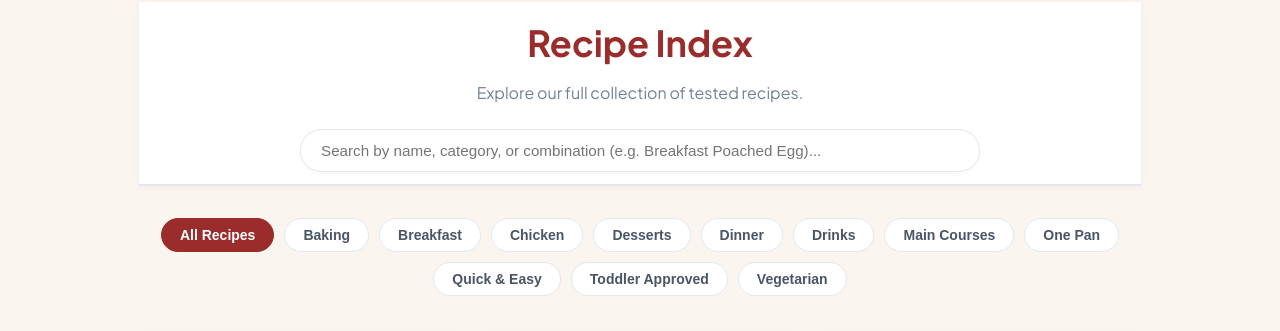
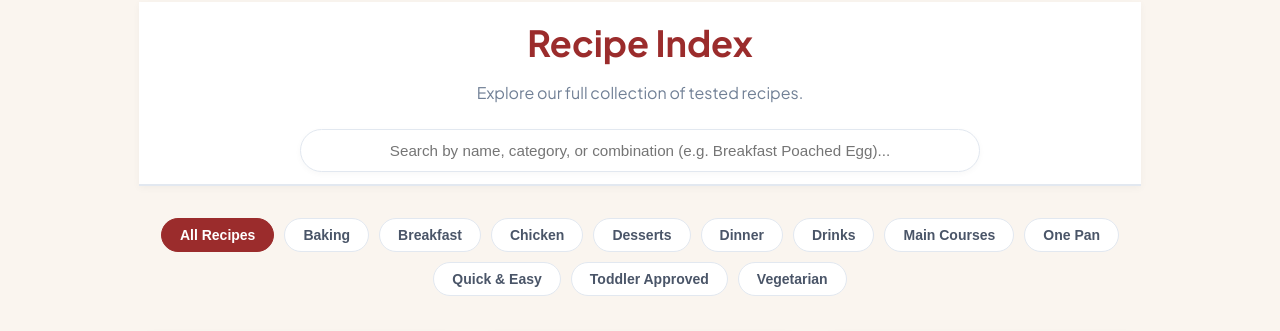
Before and after one commit to TheSharedCrumb/TheSharedCrumb, a Jekyll site: the page built from recipes.html, in a window 1280 px wide. Shown: the part 126-457 px from the top of the page. Built offline with Jekyll 4.4.1, drawn with Linux system fonts in a browser that asks for light colours; grey boxes are pictures that could not be loaded.

Commit message:
Center text alignment for recipe search input
Added text alignment to center for recipe search input.

```diff
--- a/assets/css/style.css
+++ b/assets/css/style.css
@@ -313,6 +313,7 @@ a.recipe-category-link:hover {
   outline: none;
   box-shadow: 0 2px 6px rgba(0, 0, 0, 0.03);
   transition: border-color 0.2s ease, box-shadow 0.2s ease;
+  text-align: center; /* Centering added here */
 }
 
 #recipeSearchInput:focus {
```
